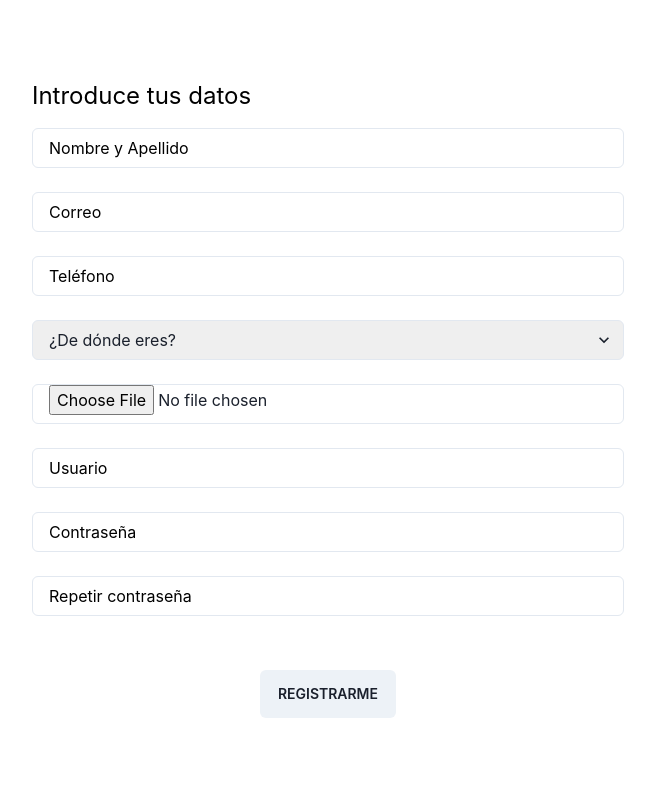
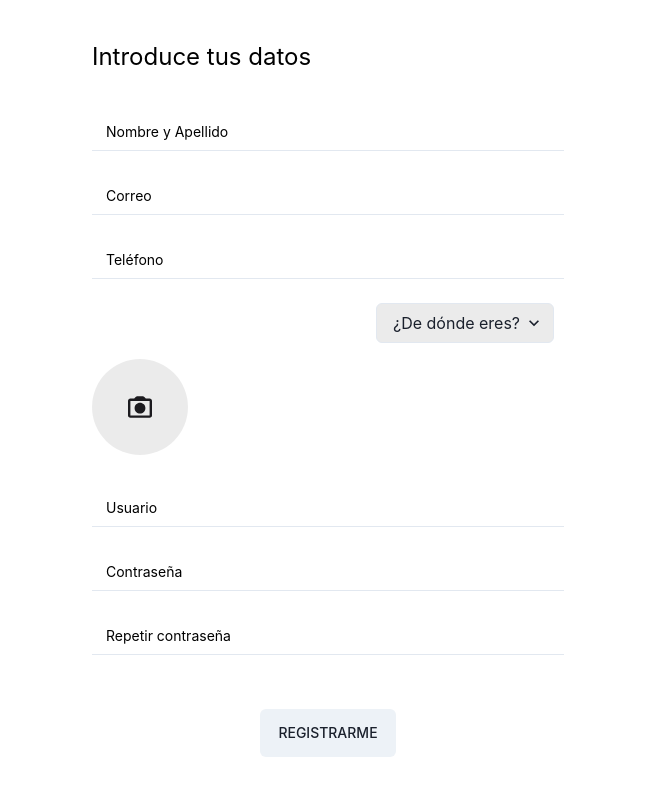
Before and after one commit to No-Country/C6-34, a React (Create React App) app in the folder encontrados/: page /register in a window 1280 px wide. Shown: the top 796 px of the page, without its empty margins (312-967 px from the left). Built offline with nearby package versions, Linux system fonts and the light colour scheme.

Commit message:
Add register component and icons as components

```diff
--- a/encontrados/package.json
+++ b/encontrados/package.json
@@ -3,6 +3,7 @@
   "version": "0.1.0",
   "private": true,
   "dependencies": {
+    "@chakra-ui/icons": "^2.0.6",
     "@chakra-ui/react": "^2.2.6",
     "@emotion/is-prop-valid": "^1.2.0",
     "@emotion/react": "^11.10.0",
--- a/encontrados/src/index.js
+++ b/encontrados/src/index.js
@@ -5,12 +5,13 @@ import App from './App';
 import reportWebVitals from './reportWebVitals';
 import { BrowserRouter } from "react-router-dom";
 import { ChakraProvider } from '@chakra-ui/react'
+import theme from '../src/theme';
 
 const root = ReactDOM.createRoot(document.getElementById('root'));
 root.render(
   <React.StrictMode>
     <BrowserRouter>
-      <ChakraProvider>
+      <ChakraProvider theme={theme}>
           <App />
       </ChakraProvider>
     </BrowserRouter>
--- a/encontrados/src/pages/Register/Register.js
+++ b/encontrados/src/pages/Register/Register.js
@@ -1,7 +1,10 @@
 import {FastField, Form, Formik} from 'formik'
 import {useNavigate} from 'react-router-dom'
+import { CameraIcon } from '../../utils/svg/Svg';
 import {
+  Circle,
   Flex,
+  Box,
   Button,
   Input,
   FormControl,
@@ -40,13 +43,13 @@ export function Register() {
         onSubmit={handleSubmit}
       >
         <Form className="flex flex-col space-y-4">
-        <FormControl display="flex" flexDirection="column"  textAlign="center" justifyContent='center' rounded='md' bg='white' p="24px" w="80vh" borderRadius="24px" >
-          <Heading as='h1' mb="10px" fontSize='24px' fontWeight="normal" textAlign="left" color='#000000'>Introduce tus datos</Heading>
+        <FormControl display="flex" flexDirection="column"  textAlign="center" justifyContent='center' rounded='md' bg='white' p="24px" w="100vh" maxW="520px" borderRadius="24px" >
+          <Heading as='h1' mb="32px" fontSize='24px' fontWeight="normal" textAlign="left" color='#000000'>Introduce tus datos</Heading>
           <FastField name="name">
             {({field, meta}) => (
               <>
                <FormLabel color='#000000' pl="8px" htmlFor='name'></FormLabel>
-                <Input {...field} type="text" mb="16px"  placeholder='Nombre y Apellido' _placeholder={{ color: 'black' }} />
+                <Input  {...field} type="text" mb="16px" variant="flushed" placeholder='Nombre y Apellido' _placeholder={{ color: 'black', fontSize: "14px", paddingLeft: "14px" }} />
               </>
             )}
           </FastField>
@@ -54,7 +57,7 @@ export function Register() {
             {({field, meta}) => (
               <>
                 <FormLabel ccolor='#000000' pl="8px" htmlFor='email'></FormLabel>
-                <Input {...field} type="email" mb="16px" placeholder='Correo' _placeholder={{ color: 'black' }}/>
+                <Input {...field} type="email" mb="16px" variant="flushed"  placeholder='Correo' _placeholder={{ color: 'black', fontSize: "14px", paddingLeft: "14px"}}/>
               </>
             )}
           </FastField>
@@ -62,39 +65,44 @@ export function Register() {
             {({field, meta}) => (
               <>
                 <FormLabel ccolor='#000000' pl="8px" htmlFor='phone'></FormLabel>
-                <Input {...field} type="text" mb="16px" placeholder='Teléfono' _placeholder={{ color: 'black' }}/>
+                <Input {...field} type="text" mb="16px"  variant="flushed"  placeholder='Teléfono' _placeholder={{ color: 'black', fontSize: "14px", paddingLeft: "14px"}}/>
               </>
             )}
           </FastField>
-          <FastField name="country">
+          <FastField name="country"  >
             {({field, meta}) => (
               <>
                 <FormLabel color='#000000' pl="8px" htmlFor='country'></FormLabel>
-                <Select {...field} type="text" mb="16px" bg='gray 500' placeholder='¿De dónde eres?'
-                _placeholder={{ color: 'black'}}>
-                    <option value='Argentina'>Argentina</option>
-                    <option value='Bolivia'>Bolivia</option>
-                    <option value='Brasil'>Brasil</option>
-                    <option value='Chile'>Chile</option>
-                    <option value='Colombia'>Colombia</option>
-                    <option value='Ecuador'>Ecuador</option>
+                <Select {...field} type="text" mb="16px" alignSelf="flex-end" mr="10px" w="max-content" bg='blackAlpha.200' placeholder='¿De dónde eres?'
+                _placeholder={{ color: 'black', fontSize: "14px"}}>
+                    <option _focus={{ boxShadow: 'outline' }} value='Argentina'>Argentina</option>
+                    <option _focus={{ boxShadow: 'outline' }} value='Bolivia'>Bolivia</option>
+                    <option _focus={{ boxShadow: 'outline' }} value='Brasil'>Brasil</option>
+                    <option _focus={{ boxShadow: 'outline' }} value='Chile'>Chile</option>
+                    <option _focus={{ boxShadow: 'outline' }} value='Colombia'>Colombia</option>
+                    <option _focus={{ boxShadow: 'outline' }} value='Ecuador'>Ecuador</option>
                 </Select>
               </>
             )}
           </FastField>
           <FastField name="avatar">
             {({field, meta}) => (
-              <>
-                <FormLabel ccolor='#000000' pl="8px" htmlFor='avatar'></FormLabel>
-                <Input {...field} type="file" mb="16px" placeholder='Teléfono' _placeholder={{ color: 'black' }}/>
-              </>
+            <>
+              <Box display="flex" pos="relative">
+                <FormLabel color='#000000' display="none" pl="8px" htmlFor='avatar'></FormLabel>
+                <Input {...field}  type="file" borderRadius="50%" opacity="0" h="96px" w="96px" mb="24px" bg='blackAlpha.200' variant='filled' placeholder='avatar' _placeholder={{ color: 'black', fontSize: "14px", paddingLeft: "14px"}}/>
+                <Circle size='96px' bg='blackAlpha.200' color="white" pos='absolute' zIndex="docked" pointerEvents="none">
+                  <CameraIcon w={6} h={6}/>
+                </Circle>
+              </Box>
+            </>
             )}
           </FastField>
         <FastField name="user">
             {({field, meta}) => (
               <>
                 <FormLabel ccolor='#000000' pl="8px" htmlFor='user'></FormLabel>
-                <Input {...field} type="text" mb="16px" placeholder='Usuario' _placeholder={{ color: 'black' }}/>
+                <Input {...field} type="text" mb="16px" variant="flushed" placeholder='Usuario' _placeholder={{ color: 'black', fontSize: "14px", paddingLeft: "14px"}}/>
               </>
             )}
           </FastField>
@@ -102,7 +110,7 @@ export function Register() {
             {({field, meta}) => (
               <>
                 <FormLabel ccolor='#000000' pl="8px" htmlFor='password'></FormLabel>
-                <Input {...field} type="password" mb="16px" placeholder='Contraseña' _placeholder={{ color: 'black' }}/>
+                <Input {...field} type="password" mb="16px" variant="flushed" placeholder='Contraseña' _placeholder={{ color: 'black', fontSize: "14px", paddingLeft: "14px"}}/>
               </>
             )}
           </FastField>
@@ -110,12 +118,12 @@ export function Register() {
             {({field, meta}) => (
               <>
               <FormLabel ccolor='#000000' pl="8px" htmlFor='passwordConfirm'></FormLabel>
-                <Input {...field} type="password" placeholder='Repetir contraseña' _placeholder={{ color: 'black' }} />
+                <Input {...field} type="password" variant="flushed"  placeholder='Repetir contraseña' _placeholder={{ color: 'black', fontSize: "14px", paddingLeft: "14px"}} />
               </>
             )}
           </FastField>
 
-          <Button colorScheme='gray' fontSize="14px" textTransform="uppercase" mx="auto" width='136px' rounded='md' px="16px" mt="54px" size='lg' type="submit">Registrarme</Button>
+          <Button colorScheme='gray' fontSize="14px" textTransform="uppercase" mx="auto" width='136px' fontWeight="500" rounded='md' px="16px" mt="54px" size='lg' type="submit">Registrarme</Button>
           </FormControl>
         </Form>
       </Formik>
--- /dev/null
+++ b/encontrados/src/theme/index.js
@@ -0,0 +1,14 @@
+import { extendTheme } from "@chakra-ui/react";
+
+
+const theme = extendTheme({
+    variants: {
+        'border-bottom': {
+            borderBottomWidth: "2px",
+            borderBottomColor: "#000000",
+            borderBottomStyle: "solid",
+        },
+    },
+});
+
+export default theme;
--- /dev/null
+++ b/encontrados/src/utils/svg/Svg.js
@@ -0,0 +1,12 @@
+import { createIcon } from '@chakra-ui/react'
+
+export const CameraIcon = createIcon({
+    displayName: 'CameraIcon',
+    viewBox: '0 0 20 18',
+    path: (
+        <path
+         d="M10 14.5C11.25 14.5 12.3127 14.0627 13.188 13.188C14.0627 12.3127 14.5 11.25 14.5 10C14.5 8.75 14.0627 7.68733 13.188 6.812C12.3127 5.93733 11.25 5.5 10 5.5C8.75 5.5 7.68733 5.93733 6.812 6.812C5.93733 7.68733 5.5 8.75 5.5 10C5.5 11.25 5.93733 12.3127 6.812 13.188C7.68733 14.0627 8.75 14.5 10 14.5ZM2 18C1.45 18 0.979333 17.8043 0.588 17.413C0.196 17.021 0 16.55 0 16V4C0 3.45 0.196 2.97933 0.588 2.588C0.979333 2.196 1.45 2 2 2H5.15L6.4 0.65C6.58333 0.433333 6.804 0.270667 7.062 0.162C7.32067 0.0539999 7.59167 0 7.875 0H12.125C12.4083 0 12.6793 0.0539999 12.938 0.162C13.196 0.270667 13.4167 0.433333 13.6 0.65L14.85 2H18C18.55 2 19.021 2.196 19.413 2.588C19.8043 2.97933 20 3.45 20 4V16C20 16.55 19.8043 17.021 19.413 17.413C19.021 17.8043 18.55 18 18 18H2ZM18 16V4H2V16H18Z"
+        fill="#1C1B1F"
+        />
+    ),
+  })
```
Also changed, not shown: 1 other file (tests, documents, lock files or other folders).
